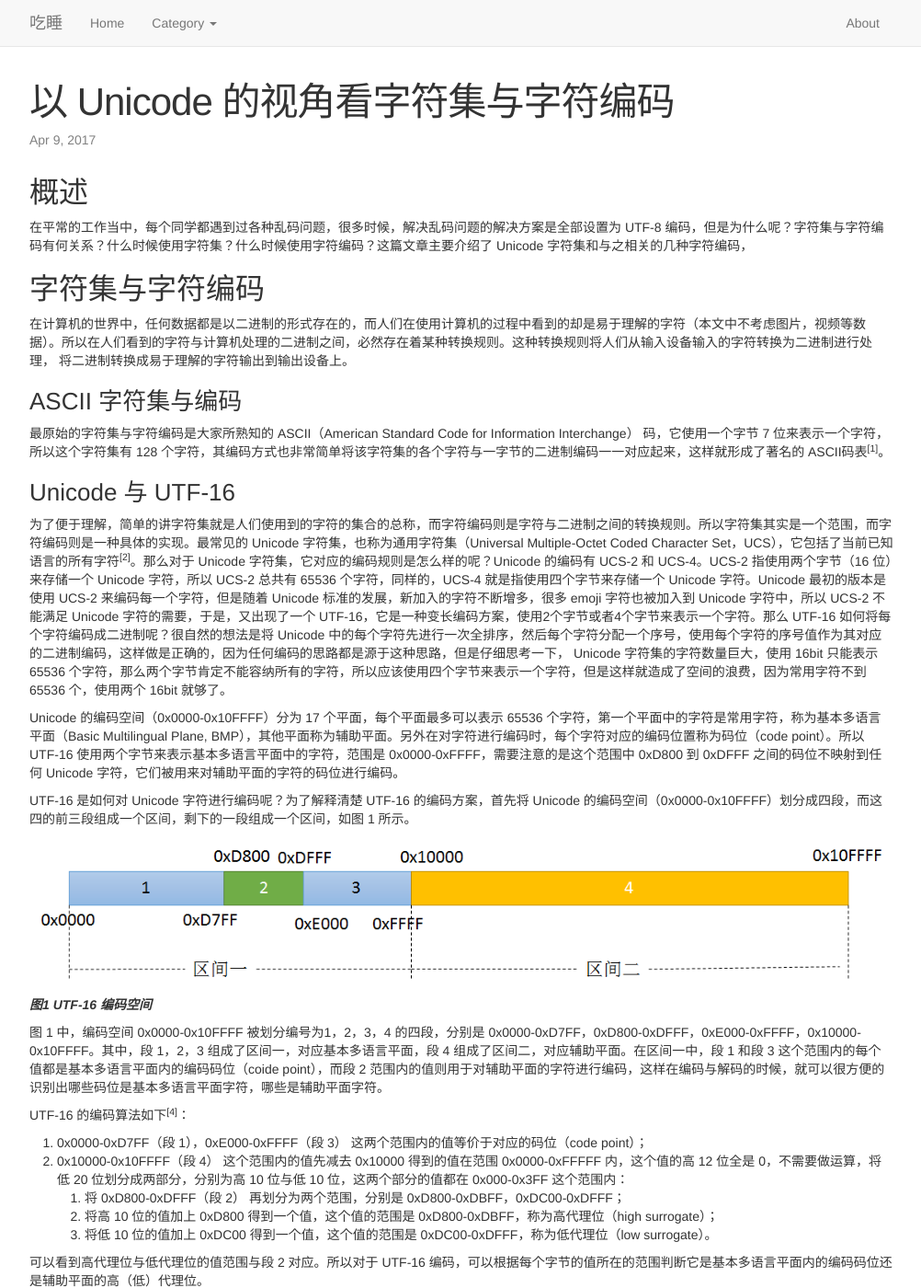
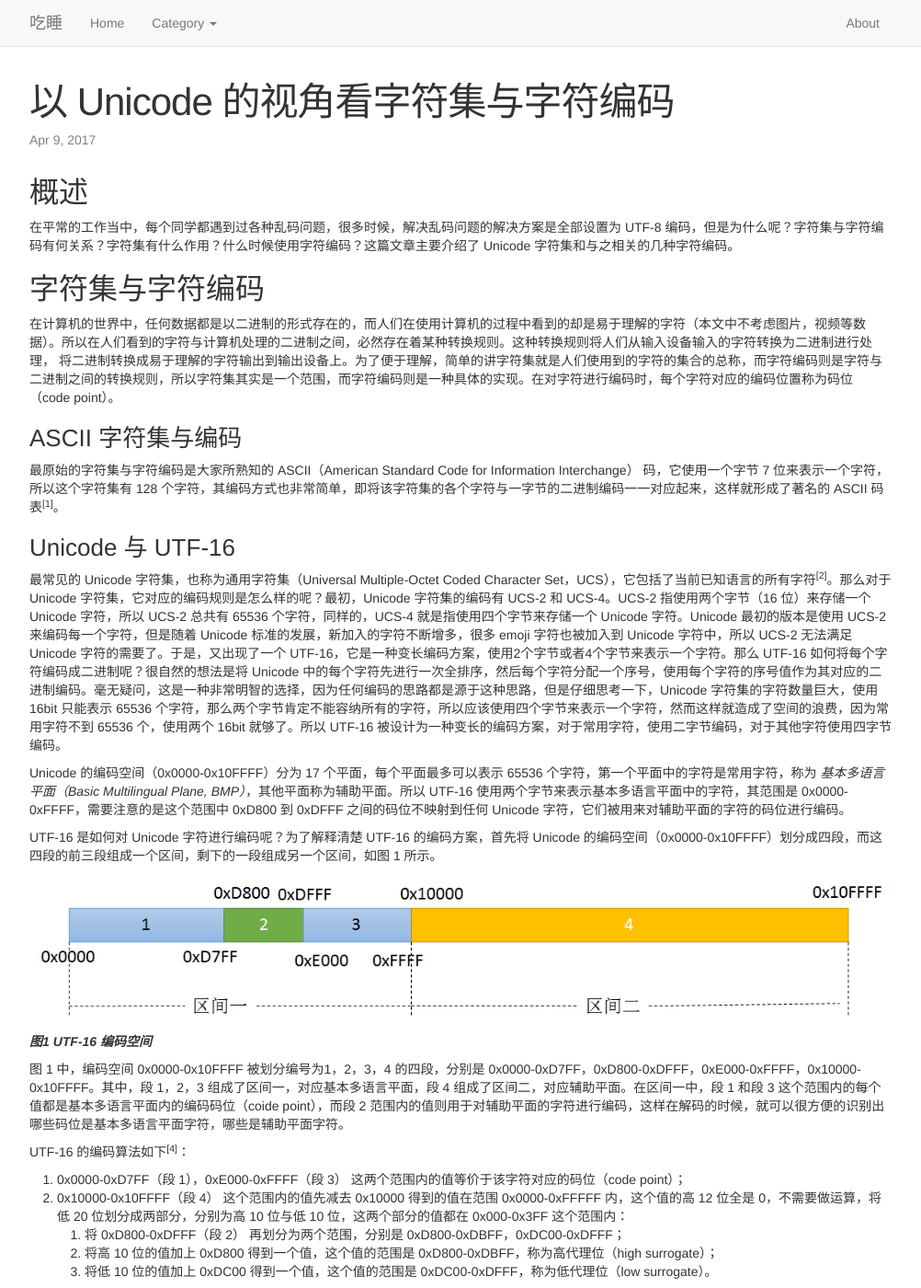
Before and after one commit to guimingyue/guimingyue.github.io, a Jekyll site: the page built from _posts/2017-04-09-charset_and_charencoding.md, in a window 1280 px wide and 1400 px high. Shown: the whole window at 92% size, without its empty margins (138-1140 px from the left). Built offline with Jekyll 4.4.1, drawn with Linux system fonts in a browser that asks for light colours; Markdown is read by kramdown in place of the engine named in the settings; comment, search, counter and statistics services are not loaded; some of the changed text lies outside the part shown.

Commit message:
update article character set and encodingt

```diff
--- a/_includes/footer.html
+++ b/_includes/footer.html
@@ -51,7 +51,7 @@
     </div>
 
   </div>
-  <!--
+
   <div id="float-category">
     <pre class="html" name="colorcode">
       <h4>Category</h4>
@@ -63,7 +63,7 @@
       </ul>
     </pre>
   </div>
--->
+
   <div id="gotop"></div>
   <style type="text/css">
   #gotop{
--- a/_posts/2017-04-09-charset_and_charencoding.md
+++ b/_posts/2017-04-09-charset_and_charencoding.md
@@ -6,38 +6,38 @@
 
 ## 概述
 
-在平常的工作当中，每个同学都遇到过各种乱码问题，很多时候，解决乱码问题的解决方案是全部设置为 UTF-8 编码，但是为什么呢？字符集与字符编码有何关系？什么时候使用字符集？什么时候使用字符编码？这篇文章主要介绍了 Unicode 字符集和与之相关的几种字符编码，
+在平常的工作当中，每个同学都遇到过各种乱码问题，很多时候，解决乱码问题的解决方案是全部设置为 UTF-8 编码，但是为什么呢？字符集与字符编码有何关系？字符集有什么作用？什么时候使用字符编码？这篇文章主要介绍了 Unicode 字符集和与之相关的几种字符编码。
 
 
 ## 字符集与字符编码
 
-在计算机的世界中，任何数据都是以二进制的形式存在的，而人们在使用计算机的过程中看到的却是易于理解的字符（本文中不考虑图片，视频等数据）。所以在人们看到的字符与计算机处理的二进制之间，必然存在着某种转换规则。这种转换规则将人们从输入设备输入的字符转换为二进制进行处理， 将二进制转换成易于理解的字符输出到输出设备上。
+在计算机的世界中，任何数据都是以二进制的形式存在的，而人们在使用计算机的过程中看到的却是易于理解的字符（本文中不考虑图片，视频等数据）。所以在人们看到的字符与计算机处理的二进制之间，必然存在着某种转换规则。这种转换规则将人们从输入设备输入的字符转换为二进制进行处理， 将二进制转换成易于理解的字符输出到输出设备上。为了便于理解，简单的讲字符集就是人们使用到的字符的集合的总称，而字符编码则是字符与二进制之间的转换规则，所以字符集其实是一个范围，而字符编码则是一种具体的实现。在对字符进行编码时，每个字符对应的编码位置称为码位（code point）。
 
 ### ASCII 字符集与编码
 
-最原始的字符集与字符编码是大家所熟知的 ASCII（American Standard Code for Information Interchange） 码，它使用一个字节 7 位来表示一个字符，所以这个字符集有 128 个字符，其编码方式也非常简单将该字符集的各个字符与一字节的二进制编码一一对应起来，这样就形成了著名的 ASCII码表<sup>[1]</sup>。
+最原始的字符集与字符编码是大家所熟知的 ASCII（American Standard Code for Information Interchange） 码，它使用一个字节 7 位来表示一个字符，所以这个字符集有 128 个字符，其编码方式也非常简单，即将该字符集的各个字符与一字节的二进制编码一一对应起来，这样就形成了著名的 ASCII 码表<sup>[1]</sup>。
 
 ### Unicode 与 UTF-16
 
-为了便于理解，简单的讲字符集就是人们使用到的字符的集合的总称，而字符编码则是字符与二进制之间的转换规则。所以字符集其实是一个范围，而字符编码则是一种具体的实现。最常见的 Unicode 字符集，也称为通用字符集（Universal Multiple-Octet Coded Character Set，UCS），它包括了当前已知语言的所有字符<sup>[2]</sup>。那么对于 Unicode 字符集，它对应的编码规则是怎么样的呢？Unicode 的编码有 UCS-2 和 UCS-4。UCS-2 指使用两个字节（16 位）来存储一个 Unicode 字符，所以 UCS-2 总共有 65536 个字符，同样的，UCS-4 就是指使用四个字节来存储一个 Unicode 字符。Unicode 最初的版本是使用 UCS-2 来编码每一个字符，但是随着 Unicode 标准的发展，新加入的字符不断增多，很多 emoji 字符也被加入到 Unicode 字符中，所以 UCS-2 不能满足 Unicode 字符的需要，于是，又出现了一个 UTF-16，它是一种变长编码方案，使用2个字节或者4个字节来表示一个字符。那么 UTF-16 如何将每个字符编码成二进制呢？很自然的想法是将 Unicode 中的每个字符先进行一次全排序，然后每个字符分配一个序号，使用每个字符的序号值作为其对应的二进制编码，这样做是正确的，因为任何编码的思路都是源于这种思路，但是仔细思考一下， Unicode 字符集的字符数量巨大，使用 16bit 只能表示 65536 个字符，那么两个字节肯定不能容纳所有的字符，所以应该使用四个字节来表示一个字符，但是这样就造成了空间的浪费，因为常用字符不到 65536 个，使用两个 16bit 就够了。
+最常见的 Unicode 字符集，也称为通用字符集（Universal Multiple-Octet Coded Character Set，UCS），它包括了当前已知语言的所有字符<sup>[2]</sup>。那么对于 Unicode 字符集，它对应的编码规则是怎么样的呢？最初，Unicode 字符集的编码有 UCS-2 和 UCS-4。UCS-2 指使用两个字节（16 位）来存储一个 Unicode 字符，所以 UCS-2 总共有 65536 个字符，同样的，UCS-4 就是指使用四个字节来存储一个 Unicode 字符。Unicode 最初的版本是使用 UCS-2 来编码每一个字符，但是随着 Unicode 标准的发展，新加入的字符不断增多，很多 emoji 字符也被加入到 Unicode 字符中，所以 UCS-2 无法满足 Unicode 字符的需要了。于是，又出现了一个 UTF-16，它是一种变长编码方案，使用2个字节或者4个字节来表示一个字符。那么 UTF-16 如何将每个字符编码成二进制呢？很自然的想法是将 Unicode 中的每个字符先进行一次全排序，然后每个字符分配一个序号，使用每个字符的序号值作为其对应的二进制编码。毫无疑问，这是一种非常明智的选择，因为任何编码的思路都是源于这种思路，但是仔细思考一下，Unicode 字符集的字符数量巨大，使用 16bit 只能表示 65536 个字符，那么两个字节肯定不能容纳所有的字符，所以应该使用四个字节来表示一个字符，然而这样就造成了空间的浪费，因为常用字符不到 65536 个，使用两个 16bit 就够了。所以 UTF-16 被设计为一种变长的编码方案，对于常用字符，使用二字节编码，对于其他字符使用四字节编码。
 
-Unicode 的编码空间（0x0000-0x10FFFF）分为 17 个平面，每个平面最多可以表示 65536 个字符，第一个平面中的字符是常用字符，称为基本多语言平面（Basic Multilingual Plane, BMP），其他平面称为辅助平面。另外在对字符进行编码时，每个字符对应的编码位置称为码位（code point）。所以 UTF-16 使用两个字节来表示基本多语言平面中的字符，范围是 0x0000-0xFFFF，需要注意的是这个范围中 0xD800 到 0xDFFF 之间的码位不映射到任何 Unicode 字符，它们被用来对辅助平面的字符的码位进行编码。
+Unicode 的编码空间（0x0000-0x10FFFF）分为 17 个平面，每个平面最多可以表示 65536 个字符，第一个平面中的字符是常用字符，称为 _基本多语言平面（Basic Multilingual Plane, BMP）_，其他平面称为辅助平面。所以 UTF-16 使用两个字节来表示基本多语言平面中的字符，其范围是 0x0000-0xFFFF，需要注意的是这个范围中 0xD800 到 0xDFFF 之间的码位不映射到任何 Unicode 字符，它们被用来对辅助平面的字符的码位进行编码。
 
-UTF-16 是如何对 Unicode 字符进行编码呢？为了解释清楚 UTF-16 的编码方案，首先将 Unicode 的编码空间（0x0000-0x10FFFF）划分成四段，而这四的前三段组成一个区间，剩下的一段组成一个区间，如图 1 所示。
+UTF-16 是如何对 Unicode 字符进行编码呢？为了解释清楚 UTF-16 的编码方案，首先将 Unicode 的编码空间（0x0000-0x10FFFF）划分成四段，而这四段的前三段组成一个区间，剩下的一段组成另一个区间，如图 1 所示。
 
 ![图1 UTF-16 编码](/images/posts/UTF-16.png)
 __*图1 UTF-16 编码空间*__
 
-图 1 中，编码空间 0x0000-0x10FFFF 被划分编号为1，2，3，4 的四段，分别是 0x0000-0xD7FF，0xD800-0xDFFF，0xE000-0xFFFF，0x10000-0x10FFFF。其中，段 1，2，3 组成了区间一，对应基本多语言平面，段 4 组成了区间二，对应辅助平面。在区间一中，段 1 和段 3 这个范围内的每个值都是基本多语言平面内的编码码位（coide point），而段 2 范围内的值则用于对辅助平面的字符进行编码，这样在编码与解码的时候，就可以很方便的识别出哪些码位是基本多语言平面字符，哪些是辅助平面字符。
+图 1 中，编码空间 0x0000-0x10FFFF 被划分编号为1，2，3，4 的四段，分别是 0x0000-0xD7FF，0xD800-0xDFFF，0xE000-0xFFFF，0x10000-0x10FFFF。其中，段 1，2，3 组成了区间一，对应基本多语言平面，段 4 组成了区间二，对应辅助平面。在区间一中，段 1 和段 3 这个范围内的每个值都是基本多语言平面内的编码码位（coide point），而段 2 范围内的值则用于对辅助平面的字符进行编码，这样在解码的时候，就可以很方便的识别出哪些码位是基本多语言平面字符，哪些是辅助平面字符。
 
 UTF-16 的编码算法如下<sup>[4]</sup>：
-1. 0x0000-0xD7FF（段 1），0xE000-0xFFFF（段 3） 这两个范围内的值等价于对应的码位（code point）；
+1. 0x0000-0xD7FF（段 1），0xE000-0xFFFF（段 3） 这两个范围内的值等价于该字符对应的码位（code point）；
 2. 0x10000-0x10FFFF（段 4） 这个范围内的值先减去 0x10000 得到的值在范围 0x0000-0xFFFFF 内，这个值的高 12 位全是 0，不需要做运算，将低 20 位划分成两部分，分别为高 10 位与低 10 位，这两个部分的值都在 0x000-0x3FF 这个范围内：
     1. 将 0xD800-0xDFFF（段 2） 再划分为两个范围，分别是 0xD800-0xDBFF，0xDC00-0xDFFF；
     2. 将高 10 位的值加上 0xD800 得到一个值，这个值的范围是 0xD800-0xDBFF，称为高代理位（high surrogate）；
     3. 将低 10 位的值加上 0xDC00 得到一个值，这个值的范围是 0xDC00-0xDFFF，称为低代理位（low surrogate）。
 
-可以看到高代理位与低代理位的值范围与段 2 对应。所以对于 UTF-16 编码，可以根据每个字节的值所在的范围判断它是基本多语言平面内的编码码位还是辅助平面的高（低）代理位。
+可以看到高代理位与低代理位的值范围与段 2 所划分出来的两个范围对应。所以对于 UTF-16 编码，可以根据每个字节的值所在的范围判断它是基本多语言平面内的编码码位还是辅助平面的高（低）代理位。
 
 
 ### Java 中的字符串
@@ -67,7 +67,7 @@
 ### UTF-8
 
 
-UTF-16 一般用于内存中处理数据，因为常用的字符都在基本多语言平面中，在内存中基本上可以认为字符都是定长的，便于随机访问字符。但是在传输和存储过程中，如果待处理的字符仅仅是 ASCII 字符，那么继续使用 UTF-16 编码无疑消耗太大，所以针对传输和存储一般使用更省空间“的 UTF-8 字符编码。为什么 UTF-8 编码更省空间呢？因为它是一种比 UTF-16 更灵活的变长编码方案。比如对于 ASCII 码，UTF-8 仅使用一字节。
+UTF-16 一般用于内存中处理数据，因为常用的字符都在基本多语言平面中，在内存中基本上可以认为字符都是定长的，便于随机访问字符。但是在传输和存储过程中，如果待处理的字符仅仅是 ASCII 字符，那么继续使用 UTF-16 编码无疑消耗太大，所以针对传输和存储一般使用“更省空间“的 UTF-8 字符编码。为什么 UTF-8 编码”更省空间“呢？因为它是一种比 UTF-16 更灵活的变长编码方案。比如对于 ASCII 码，UTF-8 仅使用一字节。
 
 UTF-8 的编码方式如图 2 所示。
 
@@ -77,8 +77,8 @@
 
 图 2 同样将 Unicode 编码空间 0x0000-0x10FFFF 被划分编号为1，2，3，4 的四段，这四段中的字符占用的空间分别是 1 个字节，2 个字节，3 个字节，4 个字节。所以对于 ASCII 码来说，相对于 UTF-16 编码，UTF-8 编码可以省一半的空间，但是对于中文，韩文这些字符（在段 3 的范围中），相对于 UTF-16 却占用更多的空间。那么为何要使用 UTF-8 编码传输存储数据呢？UTF-8 编码无缝兼容 ASCII 编码，UTF-8 的编码算法<sup>[6]</<sup>如下：
 
-1. 0x00-0x7F 这个范围的 Unicode 字符使用一个字节编码，其最高位为0；
-2. 所有的编码为多字节的的字符编码，非首字节的第一个位为 1，第二位为0；
+1. 0x00-0x7F 这个范围的 Unicode 字符使用一个字节编码，其最高位为 0；
+2. 所有的编码为多字节的的字符编码，非首字节的第一个位为 1，第二位为 0；
 3. 0x080-0x7FF 这个范围的 Unicode 字符使用两个字节编码，第一个字节前两位为 1，第三位为0；
 4. 0x0800-0xFFFF 这个范围的 Unicode 字符使用三个字节编码，第一个字节的前三位为 1，第四位为 0；
 5. 0x010000-0x10FFFF 这个范围的 Unicode 字符使用四个字节编码，第一个字节的前四位为 1，第五位为 0。
@@ -87,7 +87,7 @@
 
 ## 总结
 
-上文首先从字符集与字符编码的角度解释了字符集与字符编码的关系，并且详细介绍了 UTF-16 的编码方式，然后以一个 Java 程序示例介绍了 UTF-16 的一种使用方式，最后介绍了 UTF-8 编码。UTF-8，UTF-16以及本文未讨论的 UTF-32 这几种编码只是 Unicode 字符集的不同编码方式。在中文世界中，其他常见的字符编码有 GBK，GB2312，GB18030，这几种字符集都不属于 Unicode，所以在本文不做讨论。
+上文首先从字符集与字符编码的角度解释了字符集与字符编码的关系，并且详细介绍了 UTF-16 的编码方式，然后以一个 Java 程序示例介绍了 UTF-16 的一种使用方式，最后介绍了 UTF-8 编码及其用途。UTF-8，UTF-16 以及本文未讨论的 UTF-32 这几种编码只是 Unicode 字符集的不同编码方式，应用需要根据具体的使用场景选择合适的编码。在中文世界中，其他常见的字符编码有 GBK，GB2312，GB18030，这几种字符集都不属于 Unicode，所以在本文不做讨论。
 
 EOF
 
```
Also changed, not shown: _posts/2015-02-04-kryonet.md (+1 -1 lines), _posts/2015-02-05-jekyllblog.md (+1 -1 lines), _posts/2015-03-07-install_mysql_on_ubuntu.md (+1 -1 lines).
